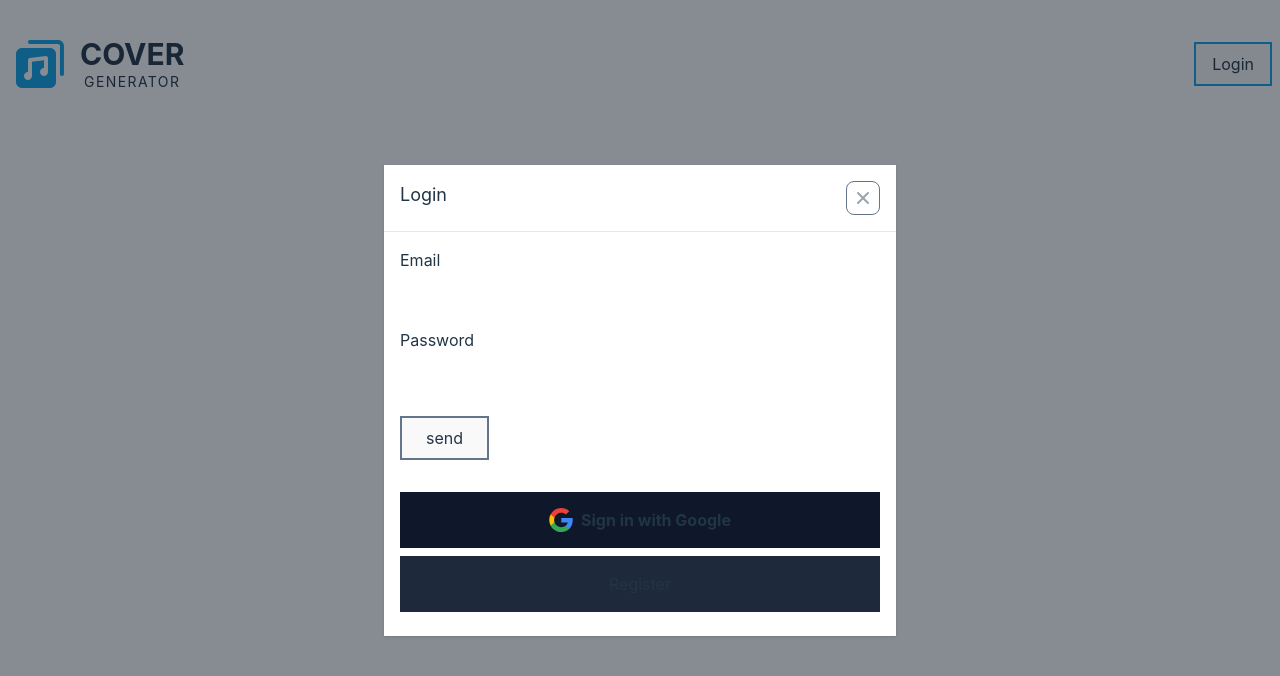
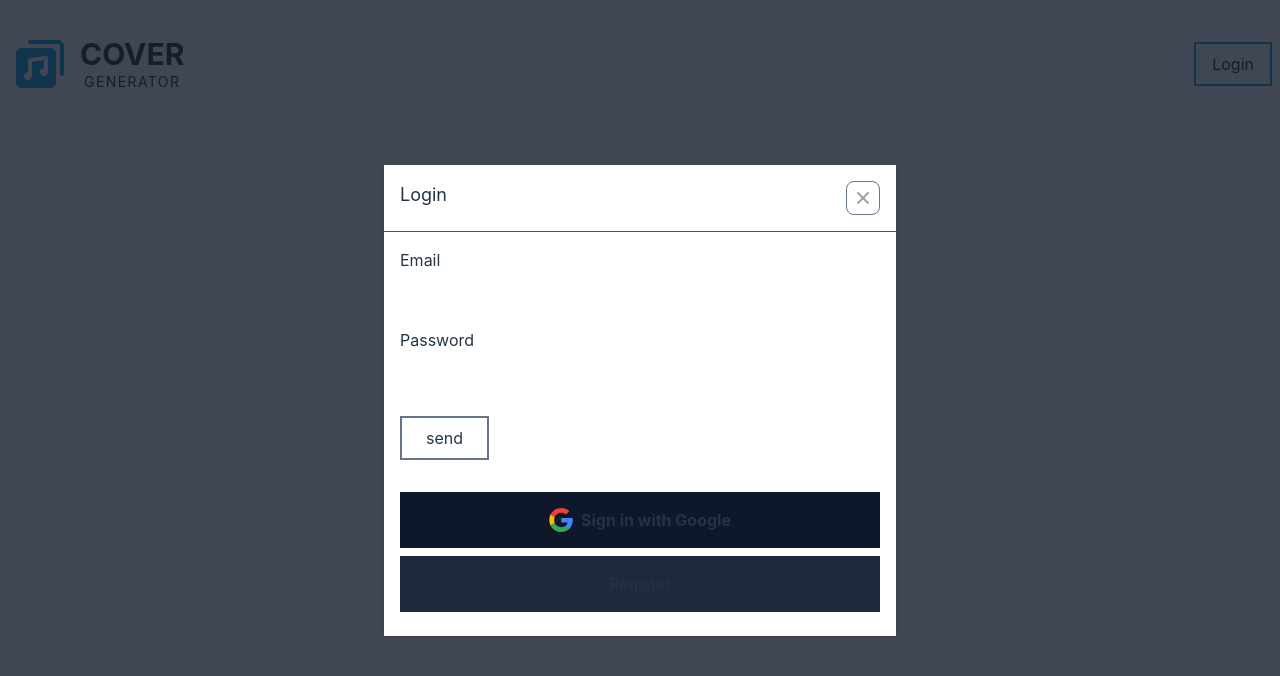
Before and after one commit to bihd00/4IZ481-project, a Svelte app in the folder frontend/: page / in a window 1280 px wide. Both pictures are taken after a click on the button "Login". Shown: the top 676 px of the page. Built offline with nearby package versions, Linux system fonts and the light colour scheme; no server answers.

Commit message:
chore: update UI

```diff
--- a/frontend/src/app.css
+++ b/frontend/src/app.css
@@ -17,20 +17,9 @@ body {
   min-height: 100vh;
 }
 
-h1 {
-  font-size: 2.5em;
-  line-height: 1.1;
-}
-
 @media (prefers-color-scheme: light) {
   :root {
     color: #213547;
     background-color: #ffffff;
   }
-  a:hover {
-    color: #747bff;
-  }
-  button {
-    background-color: #f9f9f9;
-  }
 }
--- a/frontend/src/components/ui/file-upload-button.svelte
+++ b/frontend/src/components/ui/file-upload-button.svelte
@@ -30,7 +30,7 @@
   for="text-file"
   class="relative flex min-w-full justify-center gap-1
          self-center items-center p-3 py-4
-         bg-zinc-800 mb-2 hover:bg-neutral-700
+         bg-zinc-900 lg:bg-zinc-800 mb-2 hover:bg-neutral-700
          {isDragging && !isSet ? 'border-2 border-dotted border-white' : ''}"
 >
   <img src={FileUpload} alt="Upload a file..." />
--- a/frontend/src/components/ui/modal-dialog.svelte
+++ b/frontend/src/components/ui/modal-dialog.svelte
@@ -16,26 +16,26 @@
 
 <div
   on:click={closeModal}
-  class="fixed top-0 left-0 w-full overflow-x-hidden overflow-y-auto md:inset-0 md:h-full z-50 flex
+  class="fixed top-0 left-0 w-full h-full overflow-x-hidden overflow-y-auto md:inset-0 md:h-full z-50 flex
     {$modal === name ? '' : 'hidden'}"
   aria-hidden="true"
   tabindex="-1"
 >
   <div
-    class="w-full h-full absolute top-0 left-0 inset-0 z-20 bg-gray-900 bg-opacity-50 dark:bg-opacity-80"
+    class="w-full h-full absolute top-0 left-0 inset-0 z-20 bg-gray-900 bg-opacity-50 bg-opacity-80"
   />
 
-  <div class="relative w-full h-full max-w-lg md:h-auto mx-auto my-auto">
+  <div class="relative w-full max-w-lg md:h-auto mx-auto my-auto px-4 lg:px-0">
     <!-- Modal content -->
     <div
       on:click|stopPropagation
       aria-hidden="true"
-      class="relative bg-white shadow dark:bg-gray-700 z-40
+      class="relative bg-white shadow bg-gray-700 z-40
       {$modal === name ? '' : 'hidden'}"
     >
       <!-- Modal header -->
       <div
-        class="flex items-start justify-between p-4 border-b dark:border-gray-600"
+        class="flex items-start justify-between p-4 border-b border-gray-600"
       >
         <h5 class="text-lg text-bold">{title}</h5>
         <button
@@ -51,8 +51,8 @@
             ml-auto
             inline-flex
             items-center
-            dark:hover:bg-gray-600
-            dark:hover:text-white
+            hover:bg-gray-600
+            hover:text-white
             border border-solid border-slate-500"
           on:click={closeModal}
         >
```
